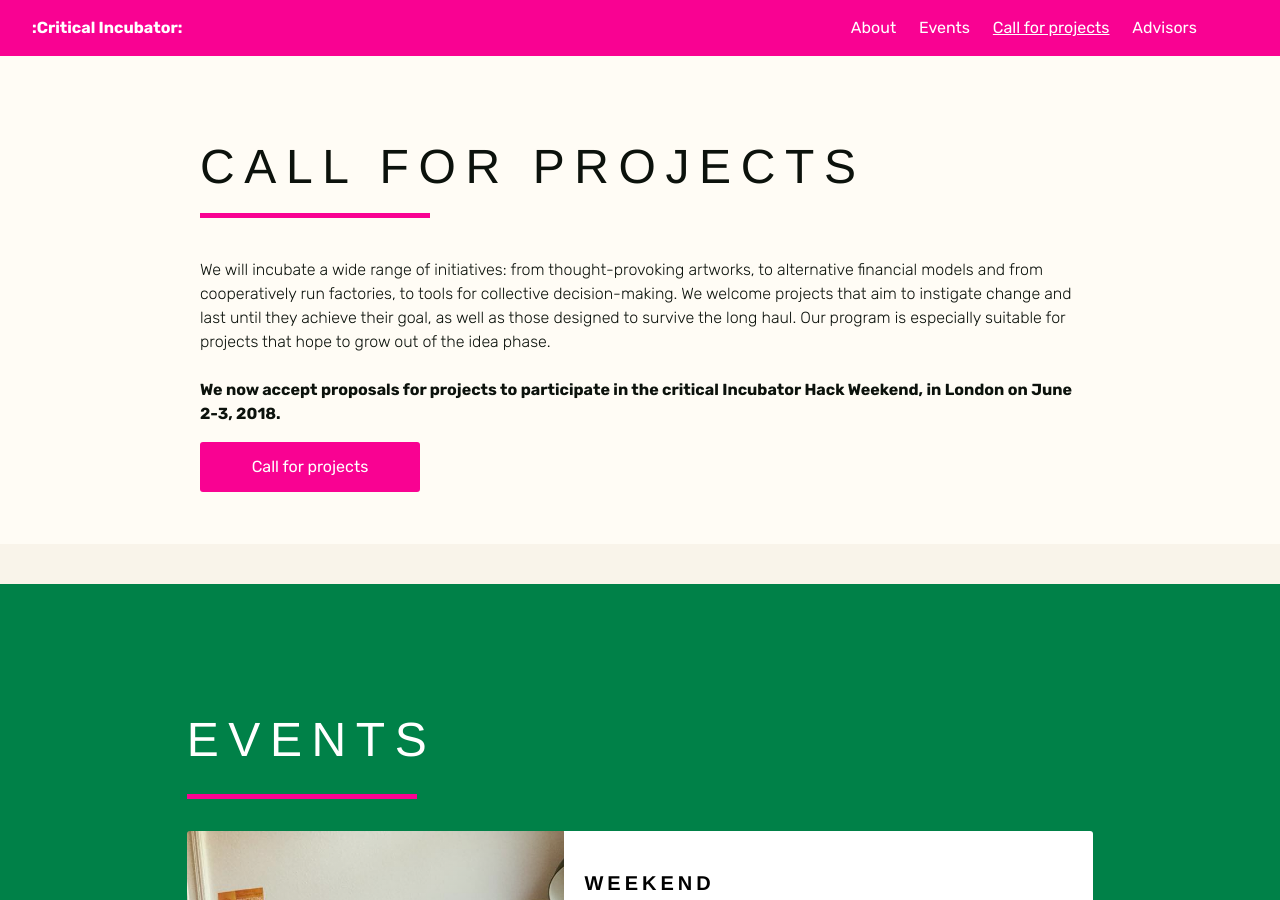
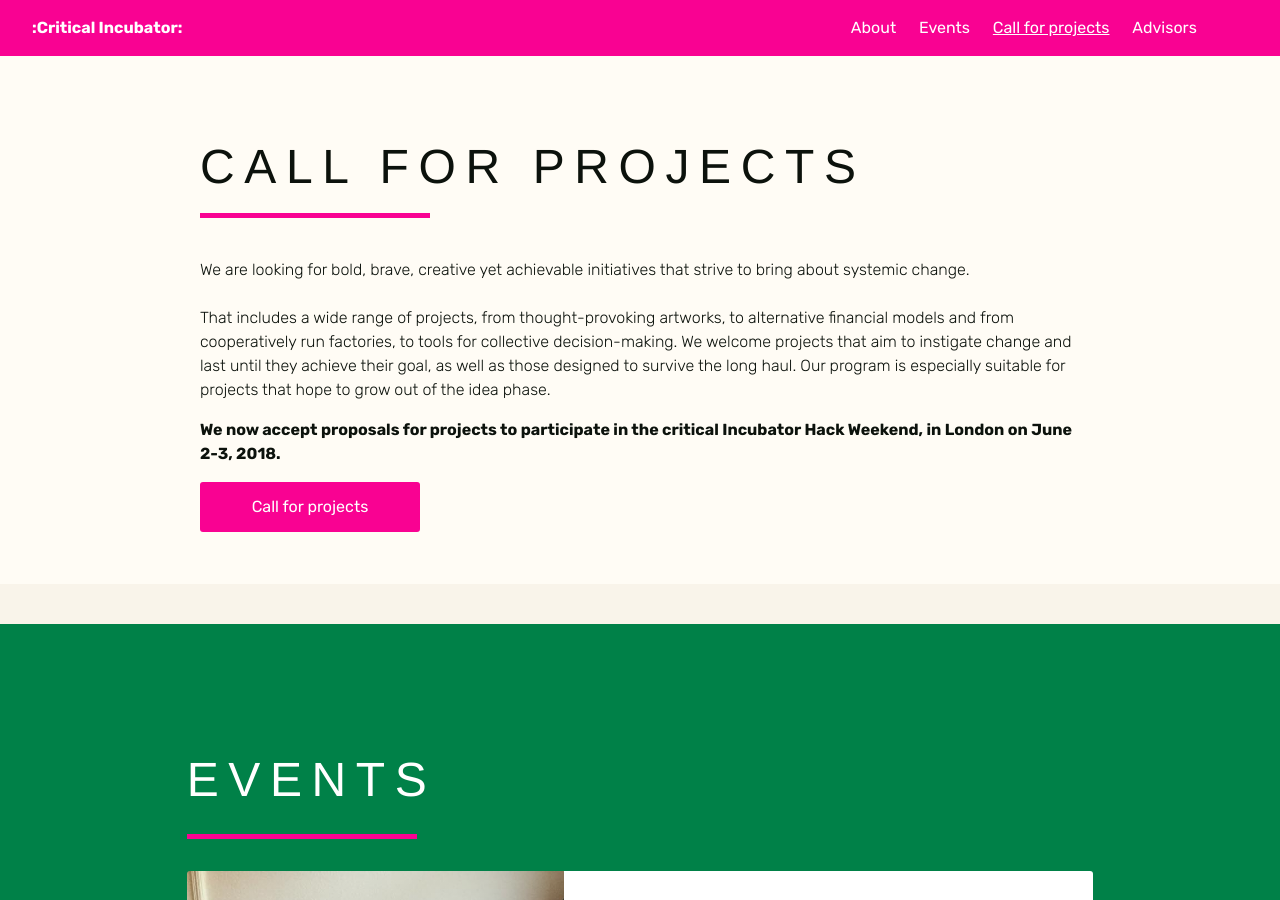
Before and after one commit to criticalincubator/criticalincubator.github.io, a Jekyll site: the page built from index.html, in a window 1280 px wide and 900 px high, scrolled down 1059 px. Built offline with Jekyll 4.4.1, drawn with Linux system fonts in a browser that asks for light colours; nearby versions of some CDN libraries.

Commit message:
project description

```diff
--- a/index.html
+++ b/index.html
@@ -36,7 +36,7 @@ layout: main
         <div class="col-10 mx-auto px3 py3">
           <h1 class="responsive-h1 caps mb2">Call for projects</h1>
           <hr class="haar-h"/>
-          <p class="py1">We will incubate a wide range of initiatives: from thought-provoking artworks, to alternative financial models and from cooperatively run factories, to tools for collective decision-making. We welcome projects that aim to instigate change and last until they achieve their goal, as well as those designed to survive the long haul. Our program is especially suitable for projects that hope to grow out of the idea phase.</p><p><strong>We now accept proposals for projects to participate in the critical Incubator Hack Weekend, in London on June 2-3, 2018.
+          <p class="py1">We are looking for bold, brave, creative yet achievable initiatives that strive to bring about systemic change.</p><p>That includes a wide range of projects, from thought-provoking artworks, to alternative financial models and from cooperatively run factories, to tools for collective decision-making. We welcome projects that aim to instigate change and last until they achieve their goal, as well as those designed to survive the long haul. Our program is especially suitable for projects that hope to grow out of the idea phase.</p><p><strong>We now accept proposals for projects to participate in the critical Incubator Hack Weekend, in London on June 2-3, 2018.
           </strong></p>
           <a class="ri-btn" href="http://www.criticalincubator.com/call-projects"><button>Call for projects</button></a>
         </div>
```
